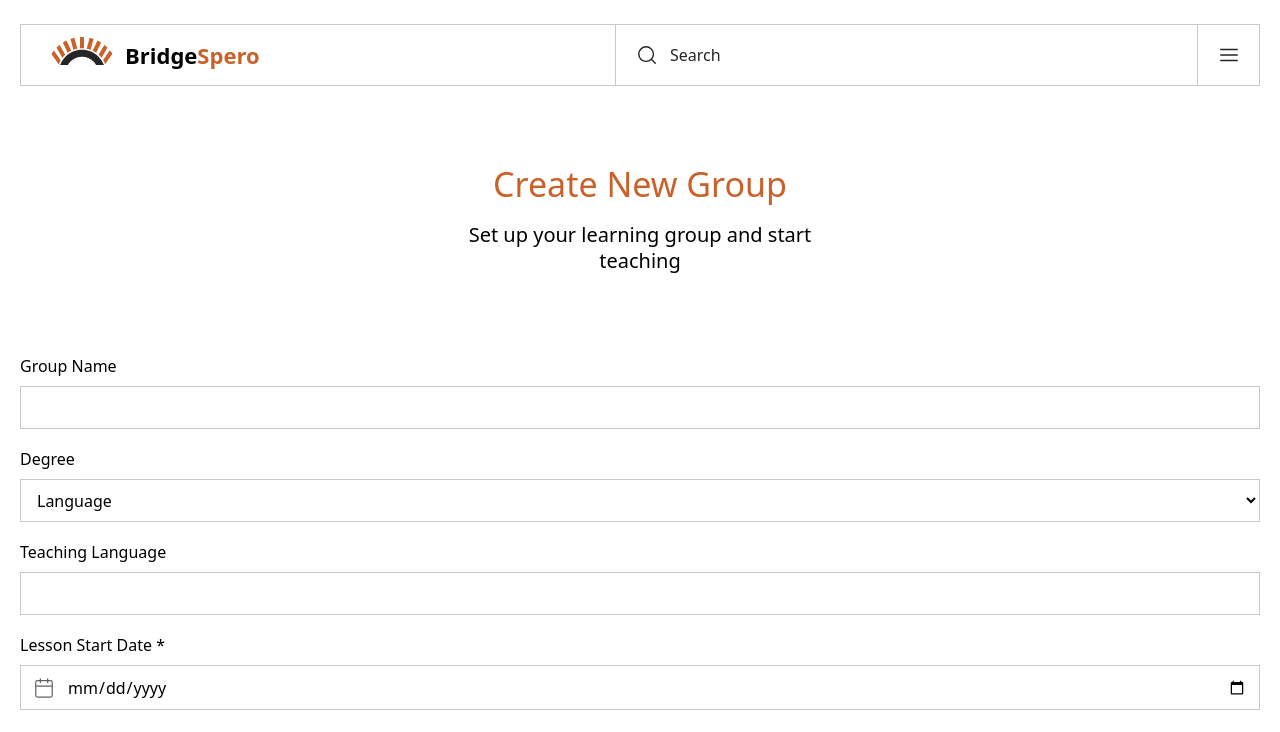
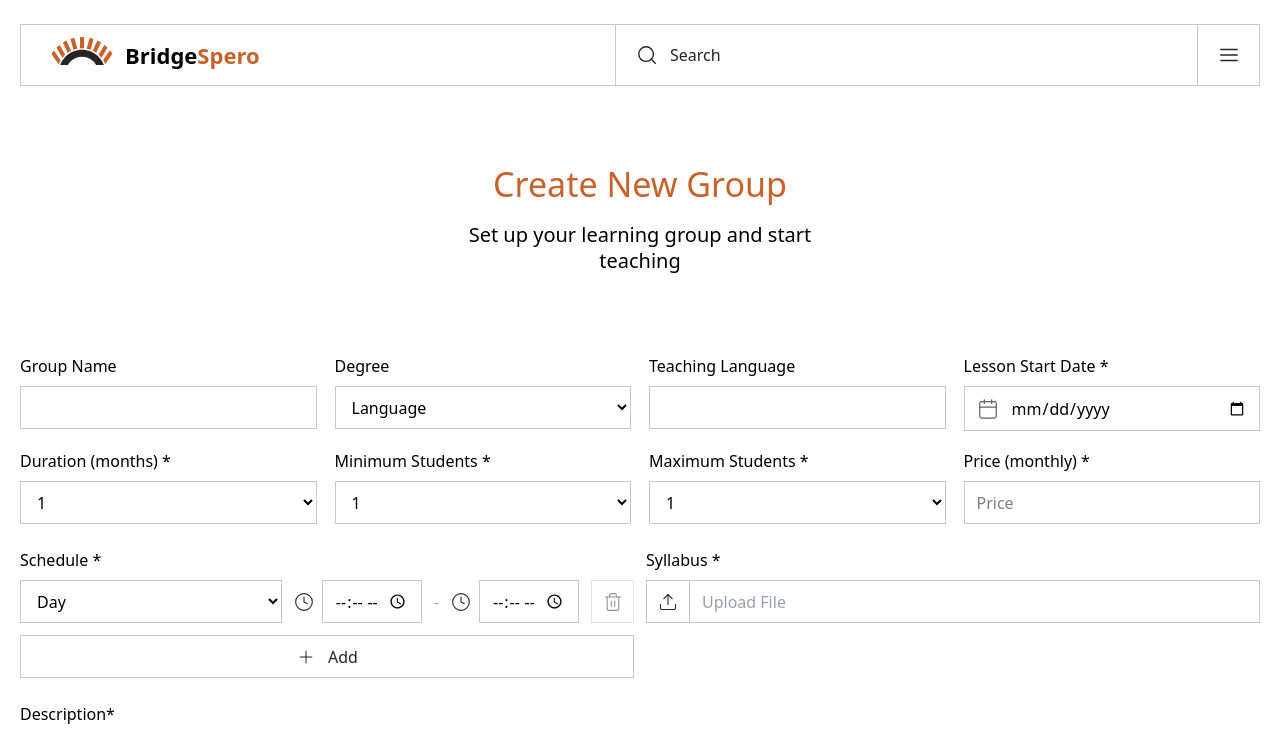
Before and after one commit to Samad126/bridge-spero-frontend, a Next.js app: page /create-group in a window 1280 px wide. Shown: the top 732 px of the page. Built offline with nearby package versions, Linux system fonts and the light colour scheme.

Commit message:
add inputs and conditional rendering for create and edit pages

```diff
--- a/app/(main)/(protected)/edit-group/[id]/page.tsx
+++ b/app/(main)/(protected)/edit-group/[id]/page.tsx
@@ -1,9 +1,11 @@
+import Form from "@/features/group-form/components/Form";
 import Hero from "@/features/group-form/components/Hero";
 
 function page() {
   return (
     <>
       <Hero />
+      <Form />
     </>
   );
 }
--- a/features/group-form/components/Form.tsx
+++ b/features/group-form/components/Form.tsx
@@ -1,10 +1,17 @@
+"use client";
+
 import Image from "next/image";
+import Schedule from "./Schedule";
+import Syllabus from "./Syllabus";
+import { useParams } from "next/navigation";
 
 function Form() {
+  const { id } = useParams();
+
   return (
     <div className="container">
       <form action="">
-        <div className="grid grid-cols-1 gap-[18px] xxl:grid-cols-4 xxl:gap-x-[12px] xxl:gap-y-[24px]">
+        <div className="grid grid-cols-1 gap-[18px] lg:grid-cols-4 xxl:gap-x-[12px] xxl:gap-y-[24px]">
           <p>
             <label className="block mb-[8px]" htmlFor="name">
               Group Name
@@ -91,8 +98,29 @@ function Form() {
             />
           </p>
         </div>
-        <div className="flex items-center gap-[18px] xxl:gap-[12px]">
-            {/* PUT HERE */}
+        {id ? null : (
+          <div className="flex flex-col items-start gap-[18px] lg:gap-[12px] my-[18px] lg:flex-row lg:my-[24px]">
+            <Schedule />
+            <Syllabus />
+          </div>
+        )}
+        <div className="mb-[18px] lg:mb-[42px]">
+          <label className="block mb-[8px]" htmlFor="description">
+            Description*
+          </label>
+          <textarea
+            className="w-full h-[150px] border border-gray-light p-[12px] outline-0 resize-none"
+            placeholder="Description"
+            id="description"
+          />
+        </div>
+        <div className="flex justify-center gap-[12px] mt-[18px]">
+          <button className="w-full h-[43px] bg-secondary text-white lg:w-[200px]">
+            Create
+          </button>
+          <button className="w-full h-[43px] bg-white border border-gray-light lg:w-[200px]">
+            Cancel
+          </button>
         </div>
       </form>
     </div>
--- /dev/null
+++ b/features/group-form/components/Schedule.tsx
@@ -0,0 +1,138 @@
+import Image from "next/image";
+import { useState } from "react";
+
+interface ScheduleEntry {
+  id: string;
+  day: string;
+  startTime: string;
+  endTime: string;
+}
+
+function Schedule() {
+  const [schedules, setSchedules] = useState<ScheduleEntry[]>([
+    { id: "1", day: "", startTime: "", endTime: "" },
+  ]);
+
+  const addSchedule = () => {
+    setSchedules([
+      ...schedules,
+      { id: Date.now().toString(), day: "", startTime: "", endTime: "" },
+    ]);
+  };
+
+  const removeSchedule = (id: string) => {
+    if (schedules.length > 1) {
+      setSchedules(schedules.filter((schedule) => schedule.id !== id));
+    }
+  };
+
+  const updateSchedule = (
+    id: string,
+    field: keyof ScheduleEntry,
+    value: string
+  ) => {
+    setSchedules(
+      schedules.map((schedule) =>
+        schedule.id === id ? { ...schedule, [field]: value } : schedule
+      )
+    );
+  };
+
+  return (
+    <div className="flex-1 w-full">
+      <label className="block mb-[8px]">Schedule *</label>
+      <div className="space-y-[12px]">
+        {schedules.map((schedule) => (
+          <div key={schedule.id} className="flex items-center gap-[12px]">
+            <select
+              value={schedule.day}
+              onChange={(e) =>
+                updateSchedule(schedule.id, "day", e.target.value)
+              }
+              className="h-[43px] px-[12px] outline-0 border border-gray-light flex-1"
+            >
+              <option value="">Day</option>
+              <option value="monday">Monday</option>
+              <option value="tuesday">Tuesday</option>
+              <option value="wednesday">Wednesday</option>
+              <option value="thursday">Thursday</option>
+              <option value="friday">Friday</option>
+              <option value="saturday">Saturday</option>
+              <option value="sunday">Sunday</option>
+            </select>
+
+            <div className="flex items-center gap-[8px]">
+              <Image
+                src="/clock.svg"
+                alt="clock"
+                width={20}
+                height={20}
+                className="min-w-[20px] h-[20px]"
+              />
+              <input
+                type="time"
+                value={schedule.startTime}
+                onChange={(e) =>
+                  updateSchedule(schedule.id, "startTime", e.target.value)
+                }
+                className="h-[43px] px-[12px] outline-0 border border-gray-light w-[100px]"
+              />
+            </div>
+
+            <span className="text-gray-400">-</span>
+
+            <div className="flex items-center gap-[8px]">
+              <Image
+                src="/clock.svg"
+                alt="clock"
+                width={20}
+                height={20}
+                className="min-w-[20px] h-[20px]"
+              />
+              <input
+                type="time"
+                value={schedule.endTime}
+                onChange={(e) =>
+                  updateSchedule(schedule.id, "endTime", e.target.value)
+                }
+                className="h-[43px] px-[12px] outline-0 border border-gray-light w-[100px]"
+              />
+            </div>
+
+            <button
+              type="button"
+              onClick={() => removeSchedule(schedule.id)}
+              disabled={schedules.length === 1}
+              className="h-[43px] w-[43px] flex items-center justify-center border border-gray-light disabled:opacity-50 disabled:cursor-not-allowed"
+            >
+              <Image
+                src="/trash-2.svg"
+                alt="delete"
+                width={20}
+                height={20}
+                className="min-w-[20px] h-[20px]"
+              />
+            </button>
+          </div>
+        ))}
+
+        <button
+          type="button"
+          onClick={addSchedule}
+          className="w-full h-[43px] flex items-center justify-center gap-[12px] border border-gray-light text-secondary"
+        >
+          <Image
+            src="/plus.svg"
+            alt="plus"
+            width={20}
+            height={20}
+            className="min-w-[20px] h-[20px]"
+          />
+          <span>Add</span>
+        </button>
+      </div>
+    </div>
+  );
+}
+
+export default Schedule;
--- /dev/null
+++ b/features/group-form/components/Syllabus.tsx
@@ -0,0 +1,29 @@
+import Image from "next/image";
+
+function Syllabus() {
+  return (
+    <div className="flex-1 w-full">
+      <label htmlFor="syllabus" className="block mb-[8px]">
+        Syllabus *
+      </label>
+      <label
+        htmlFor="syllabus"
+        className="flex items-center h-[43px] border border-gray-light cursor-pointer"
+      >
+        <div className="h-[43px] w-[43px] flex items-center justify-center border-r border-gray-light">
+          <Image
+            src="/upload.svg"
+            alt="upload"
+            width={20}
+            height={20}
+            className="min-w-[20px] h-[20px]"
+          />
+        </div>
+        <span className="flex-1 px-[12px] text-gray-400">Upload File</span>
+        <input id="syllabus" type="file" className="hidden" />
+      </label>
+    </div>
+  );
+}
+
+export default Syllabus;
```
Also changed, not shown: public/upload.svg (added).
